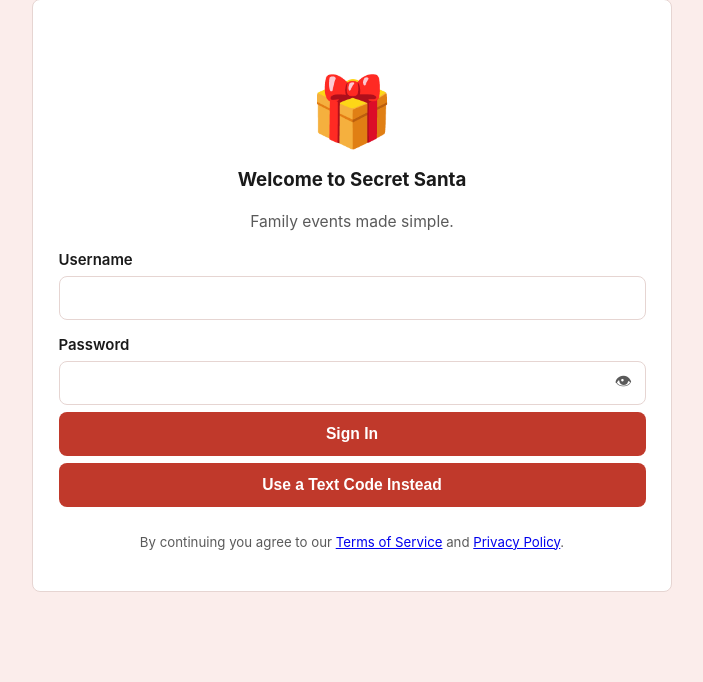
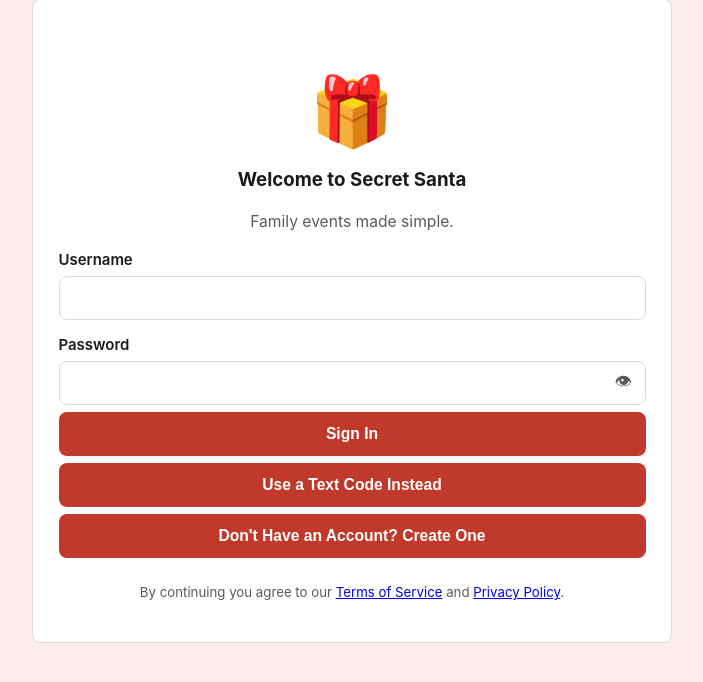
Before and after one commit to blueazulbughaw/secretsanta, a Flask app: page / in a window 1280 px wide. Shown: the part 27-709 px from the top of the page, without its empty margins (288-991 px from the left). Run offline with Flask 3, Linux system fonts and the light colour scheme; some libraries are stand-ins or nearby versions.

Commit message:
fix(auth): a join link actually lets a new person join, instead of dead-ending at plain sign-in
A join link (#/join/CODE) captured the code into PENDING_JOIN_CODE but boot()
only ever checked IS_REGISTER_ENTRY (literal /register) to decide between the
registration screen and plain sign-in - so anyone new following an invite
link just saw an ordinary sign-in form with no visible way to create an
account, silently dropping the code.

boot() now also routes to pageRegisterStart() when PENDING_JOIN_CODE is set,
with a subtitle naming that they've been invited. Also added the missing
general case: pageLogin() had no path to registration at all unless someone
already knew to type /register - added "Don't Have an Account? Create One",
mirrored in _login_fallback.html for the non-JS copy.

Verified end to end: join link -> create account -> family code pre-filled
and auto-joinable -> real dashboard, no errors.

Co-Authored-By: Claude Sonnet 5 <noreply@anthropic.com>

```diff
--- a/app/static/js/app.js
+++ b/app/static/js/app.js
@@ -459,7 +459,11 @@ async function boot() {
     $sidebar.hidden = true;
     $shell.classList.remove("authed");
     $menuBtn.hidden = true;
-    if (IS_REGISTER_ENTRY) pageRegisterStart();
+    // A join link (#/join/CODE) is only useful to someone who doesn't have an account yet
+    // (an existing member would just sign in normally, then still has no way to add a
+    // second family - a real but separate gap). Straight to account creation, code and
+    // all, instead of a plain sign-in screen with no visible way to use it.
+    if (IS_REGISTER_ENTRY || PENDING_JOIN_CODE) pageRegisterStart();
     else pageLogin();
     return;
   }
@@ -501,6 +505,7 @@ function pageLogin() {
     <div id="msg"></div>
     <button class="btn btn-primary" id="loginBtn">Sign In</button>
     <button class="btn btn-quiet" id="useCodeBtn">Use a Text Code Instead</button>
+    <button class="btn btn-quiet" id="createAccountBtn">Don't Have an Account? Create One</button>
     <p class="muted center" style="font-size:.78rem;margin-top:1.5rem">
       By continuing you agree to our
       <a href="/terms" target="_blank" rel="noopener">Terms of Service</a>
@@ -524,6 +529,7 @@ function pageLogin() {
     } catch (e) { showError(e); }
   };
   document.getElementById("useCodeBtn").onclick = () => pagePhoneEntry();
+  document.getElementById("createAccountBtn").onclick = () => pageRegisterStart();
 }
 
 // Country calling codes for the phone-entry dropdowns. Just a convenience default for
@@ -690,7 +696,9 @@ function pageRegisterStart() {
     <div class="center" style="margin-top:2rem">
       <div style="font-size:4rem">🎁</div>
       <h2>Create Your Account</h2>
-      <p class="muted">Pick a username to get started.</p>
+      <p class="muted">${PENDING_JOIN_CODE
+        ? "You've been invited to join a family. Pick a username to get started."
+        : "Pick a username to get started."}</p>
     </div>
     <label for="newUsername">Create Username</label>
     <input id="newUsername" autocomplete="username">
--- a/app/templates/_login_fallback.html
+++ b/app/templates/_login_fallback.html
@@ -24,6 +24,7 @@
 <div id="msg"></div>
 <button class="btn btn-primary" id="loginBtn">Sign In</button>
 <button class="btn btn-quiet" id="useCodeBtn">Use a Text Code Instead</button>
+<button class="btn btn-quiet" id="createAccountBtn">Don't Have an Account? Create One</button>
 <p class="muted center" style="font-size:.78rem;margin-top:1.5rem">
   By continuing you agree to our
   <a href="/terms" target="_blank" rel="noopener">Terms of Service</a>
```
